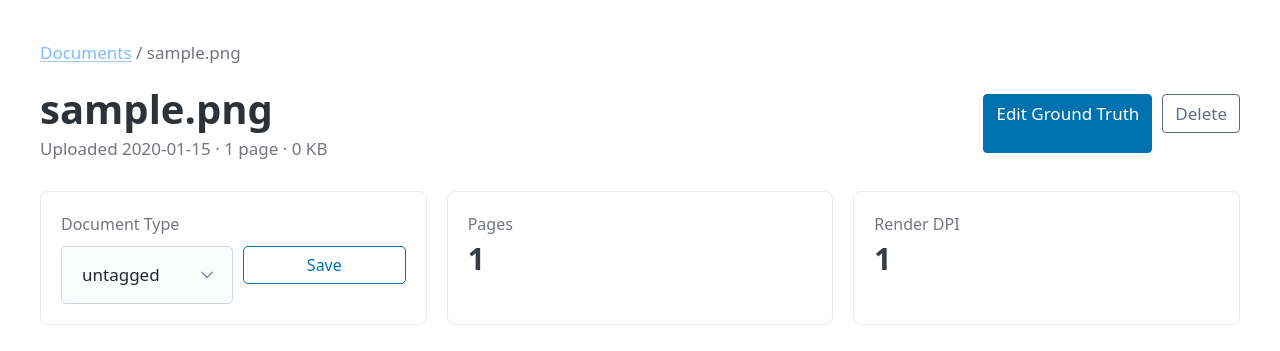
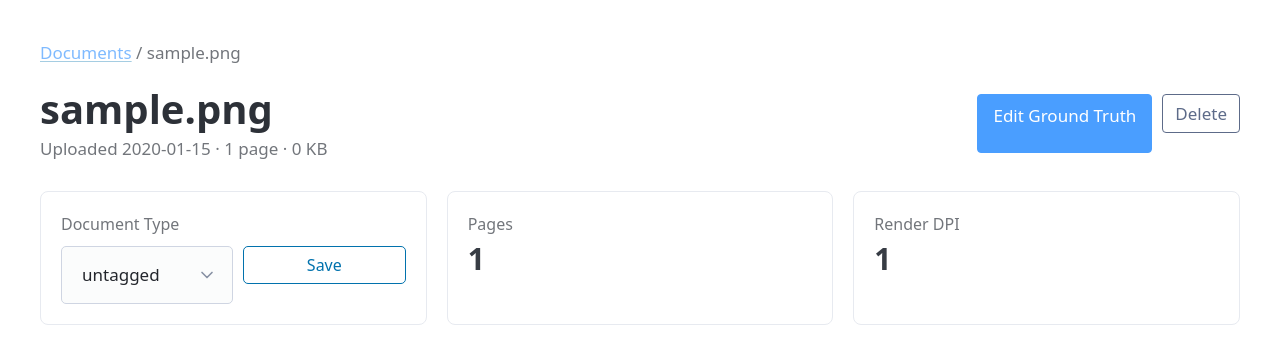
Before and after one commit to oodaooda/frontier, a FastAPI app: page /documents/1 in a window 1280 px wide; the page is wider, and only the part inside the window is pictured. Shown: the part 104-455 px from the top of that part. Run offline with FastAPI, Linux system fonts and the light colour scheme; tables that the repository leaves empty hold one stand-in row (values such as "Sample post"); grey boxes marked "Sample" are stand-in pictures; some libraries are stand-ins or nearby versions.

Commit message:
Fix all broken buttons — remove Pico CSS role=button from links
Pico CSS role='button' on <a> tags was blocking click events
across all browsers. Removed role='button' and class='outline'
from all anchor tags. Added custom .btn CSS class for styled
action links that behave as standard <a> elements.

Affected: Export, Compare, Edit GT, View, Next/Prev page buttons
across documents, results, comparison, and ground truth pages.

Co-Authored-By: Claude Opus 4.6 (1M context) <noreply@anthropic.com>

```diff
--- a/src/frontier/static/css/app.css
+++ b/src/frontier/static/css/app.css
@@ -161,6 +161,30 @@ main.content {
 /* Tables */
 table { font-size: 0.9rem; }
 
+/* Action links styled as buttons (but remain <a> tags for click reliability) */
+a.btn {
+    display: inline-block;
+    padding: 0.4rem 0.75rem;
+    border: 1px solid var(--pico-muted-border-color);
+    border-radius: 4px;
+    font-size: 0.85rem;
+    text-decoration: none;
+    color: inherit;
+    cursor: pointer;
+}
+a.btn:hover {
+    background: rgba(74, 158, 255, 0.1);
+    border-color: var(--accent);
+}
+a.btn-primary {
+    background: var(--accent);
+    color: white;
+    border-color: var(--accent);
+}
+a.btn-primary:hover {
+    opacity: 0.9;
+}
+
 /* Flash messages */
 .flash {
     padding: 0.75rem 1rem;
--- a/src/frontier/templates/dashboard.html
+++ b/src/frontier/templates/dashboard.html
@@ -116,7 +116,7 @@
 <div style="text-align:center; padding:3rem; opacity:0.6; margin-top:2rem;">
     <h2>Get started</h2>
     <p>Upload your first construction document to begin building your benchmark dataset.</p>
-    <a href="/documents" role="button">Go to Documents →</a>
+    <a href="/documents">Go to Documents →</a>
 </div>
 {% endif %}
 {% endblock %}
--- a/src/frontier/templates/document_detail.html
+++ b/src/frontier/templates/document_detail.html
@@ -15,7 +15,7 @@
         </div>
     </div>
     <div class="actions">
-        <a href="/ground-truth/{{ doc.id }}" role="button" style="font-size:0.85rem;">Edit Ground Truth</a>
+        <a href="/ground-truth/{{ doc.id }}" class="btn-primary btn">Edit Ground Truth</a>
         <form action="/documents/{{ doc.id }}/delete" method="post" style="display:inline;"
               onsubmit="return confirm('Delete this document and all associated data?');">
             <button type="submit" class="outline secondary" style="font-size:0.85rem;">Delete</button>
@@ -57,13 +57,13 @@
     {% if doc.page_count > 1 %}
     <div class="page-nav">
         {% if page_num > 1 %}
-            <a href="/documents/{{ doc.id }}?page={{ page_num - 1 }}" role="button" class="outline" style="font-size:0.85rem;">← Previous</a>
+            <a href="/documents/{{ doc.id }}?page={{ page_num - 1 }}"  style="font-size:0.85rem;">← Previous</a>
         {% else %}
             <button class="outline" disabled style="font-size:0.85rem;">← Previous</button>
         {% endif %}
         <span>Page {{ page_num }} of {{ doc.page_count }}</span>
         {% if page_num < doc.page_count %}
-            <a href="/documents/{{ doc.id }}?page={{ page_num + 1 }}" role="button" class="outline" style="font-size:0.85rem;">Next →</a>
+            <a href="/documents/{{ doc.id }}?page={{ page_num + 1 }}"  style="font-size:0.85rem;">Next →</a>
         {% else %}
             <button class="outline" disabled style="font-size:0.85rem;">Next →</button>
         {% endif %}
--- a/src/frontier/templates/documents.html
+++ b/src/frontier/templates/documents.html
@@ -74,7 +74,7 @@ document.getElementById('upload-form').addEventListener('submit', function() {
             <td>{{ "%.0f"|format(doc.file_size / 1024) }} KB</td>
             <td>{{ doc.upload_date[:10] }}</td>
             <td class="actions">
-                <a href="/documents/{{ doc.id }}" role="button" class="outline" style="font-size:0.8rem; padding:0.3rem 0.6rem;">View</a>
+                <a href="/documents/{{ doc.id }}" class="btn">View</a>
             </td>
         </tr>
         {% endfor %}
--- a/src/frontier/templates/evaluate_progress.html
+++ b/src/frontier/templates/evaluate_progress.html
@@ -70,8 +70,8 @@
     </div>
 
     <div style="margin-top:2rem;">
-        <a href="/results/{{ eval_id }}" role="button" class="outline" id="view-results" style="display:none;">View Results</a>
-        <a href="/evaluate" role="button" class="outline secondary" style="font-size:0.85rem; margin-top:0.5rem;">Back to Evaluate</a>
+        <a href="/results/{{ eval_id }}"  id="view-results" style="display:none;">View Results</a>
+        <a href="/evaluate"  style="font-size:0.85rem; margin-top:0.5rem;">Back to Evaluate</a>
     </div>
 </div>
 
--- a/src/frontier/templates/ground_truth_editor.html
+++ b/src/frontier/templates/ground_truth_editor.html
@@ -114,11 +114,11 @@
         {% if doc.page_count > 1 %}
         <div class="page-nav" style="margin-top:0.75rem;">
             {% if page_num > 1 %}
-            <a href="/ground-truth/{{ doc.id }}?page={{ page_num - 1 }}" role="button" class="outline" style="font-size:0.8rem;">← Prev</a>
+            <a href="/ground-truth/{{ doc.id }}?page={{ page_num - 1 }}"  style="font-size:0.8rem;">← Prev</a>
             {% endif %}
             <span style="font-size:0.85rem;">Page {{ page_num }} / {{ doc.page_count }}</span>
             {% if page_num < doc.page_count %}
-            <a href="/ground-truth/{{ doc.id }}?page={{ page_num + 1 }}" role="button" class="outline" style="font-size:0.8rem;">Next →</a>
+            <a href="/ground-truth/{{ doc.id }}?page={{ page_num + 1 }}"  style="font-size:0.8rem;">Next →</a>
             {% endif %}
         </div>
         {% endif %}
@@ -140,7 +140,7 @@
                         <input type="file" name="file" accept=".yaml,.yml" style="display:none;" onchange="this.form.submit();">
                     </label>
                 </form>
-                <a href="/ground-truth/{{ doc.id }}/export" class="outline" role="button" style="font-size:0.8rem; padding:0.35rem 0.6rem;">Export YAML</a>
+                <a href="/ground-truth/{{ doc.id }}/export"  style="font-size:0.8rem; padding:0.35rem 0.6rem;">Export YAML</a>
             </div>
         </div>
 
--- a/src/frontier/templates/ground_truth_select.html
+++ b/src/frontier/templates/ground_truth_select.html
@@ -42,7 +42,7 @@
                 {% endif %}
             </td>
             <td>v{{ d.gt_version }}</td>
-            <td><a href="/ground-truth/{{ d.doc.id }}" role="button" class="outline" style="font-size:0.85rem;">Edit →</a></td>
+            <td><a href="/ground-truth/{{ d.doc.id }}" class="btn">Edit →</a></td>
         </tr>
         {% endfor %}
     </tbody>
--- a/src/frontier/templates/result_detail.html
+++ b/src/frontier/templates/result_detail.html
@@ -35,8 +35,8 @@
         <div style="font-size:0.85rem; opacity:0.7;">{{ evaluation.started_date }}</div>
     </div>
     <div style="display:flex; gap:0.5rem;">
-        <a href="/results/{{ evaluation.id }}/export" role="button" class="outline" style="font-size:0.85rem;">Export HTML</a>
-        <a href="/comparison?run_a={{ evaluation.id }}" role="button" class="outline" style="font-size:0.85rem;">Compare</a>
+        <a href="/results/{{ evaluation.id }}/export" class="btn">Export HTML</a>
+        <a href="/comparison?run_a={{ evaluation.id }}" class="btn">Compare</a>
         <form action="/results/{{ evaluation.id }}/delete" method="post" style="display:inline;"
               onsubmit="return confirm('Delete this evaluation run and all its results?');">
             <button type="submit" class="outline secondary" style="font-size:0.85rem;">Delete</button>
```
